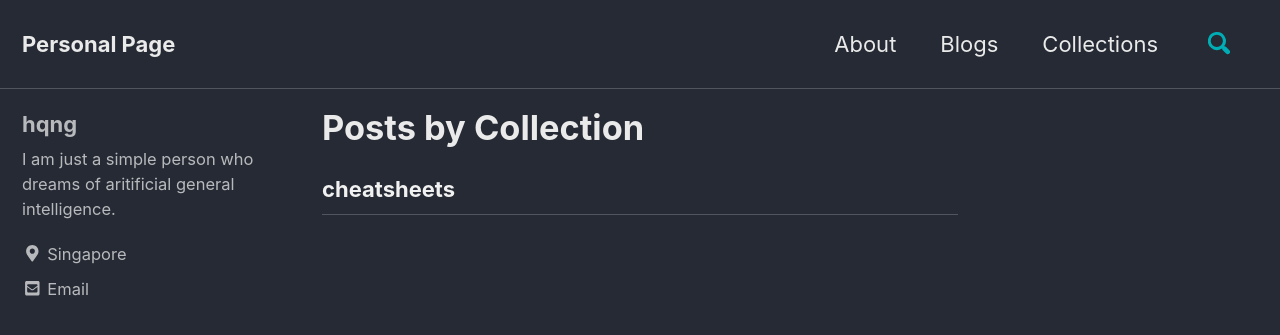
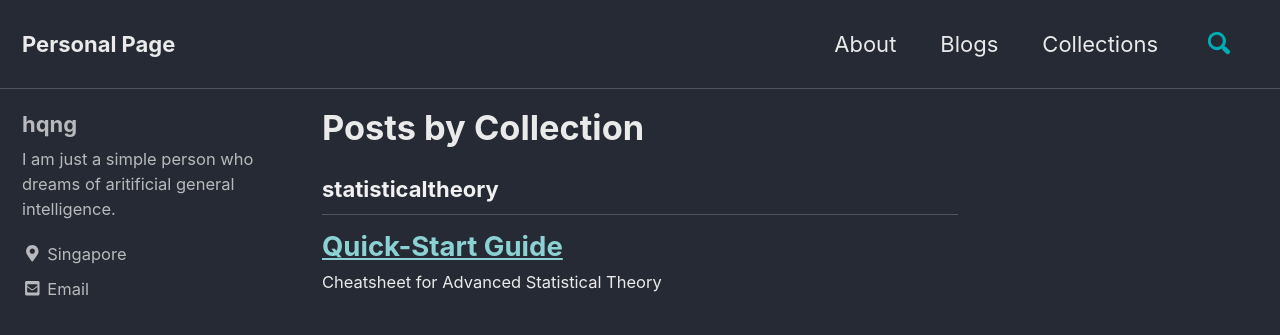
Before and after one commit to hqng/hqng.github.io, a Jekyll site: the page built from _pages/collection-archive.html, in a window 1280 px wide and 900 px high. Shown: the top 335 px of the window. Built offline with Jekyll 4.4.1, drawn with Linux system fonts in a browser that asks for light colours; cached includes are drawn as plain includes; nearby versions of some CDN libraries; part of the change alters nothing that is shown.

Commit message:
20th1: fix missing navigation for collections

```diff
--- a/_config.yml
+++ b/_config.yml
@@ -282,7 +282,7 @@ compress_html:
 
 # Collections
 collections:
-  cheatsheets:
+  statisticaltheory:
     output: true
     permalink: /:collection/:path/
   # recipes:
@@ -316,7 +316,7 @@ defaults:
     values:
       layout: single
       author_profile: true
-  # _cheatsheets
+  # _statisticaltheory
   - scope:
       path: ""
       type: statisticaltheory
```
